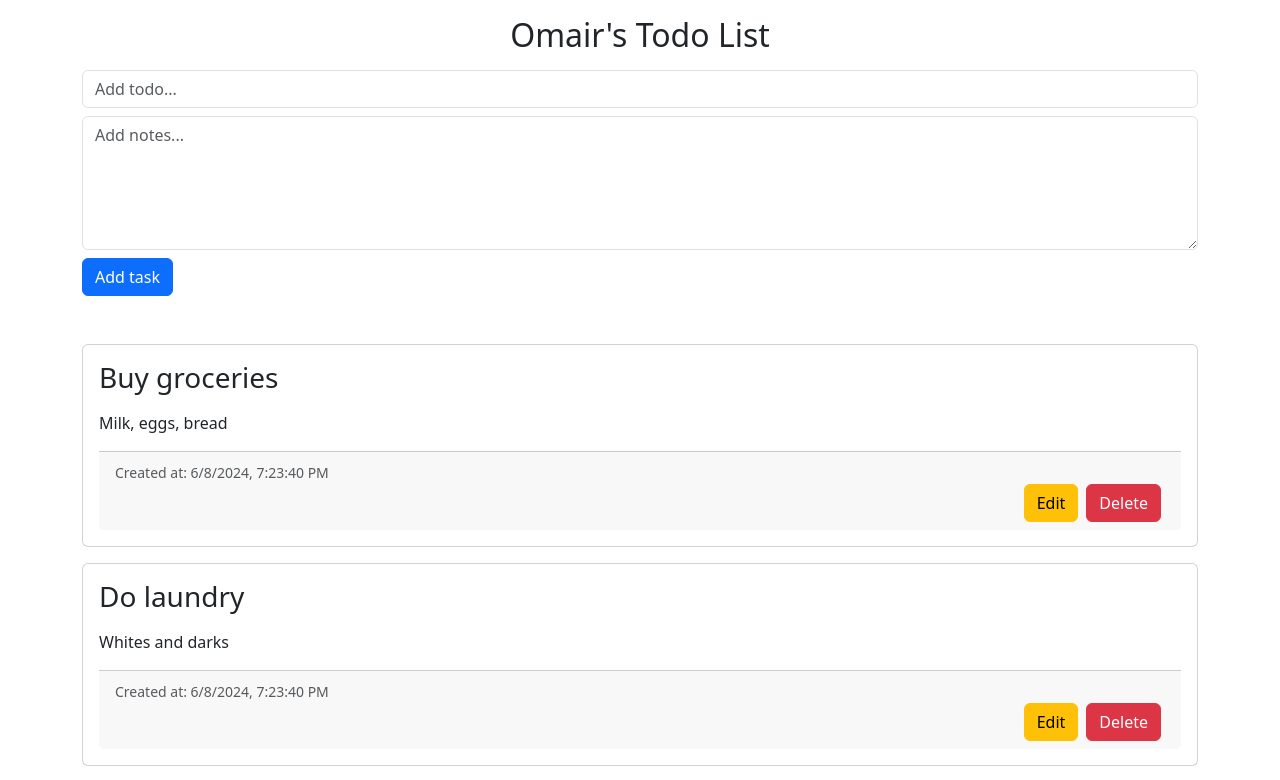
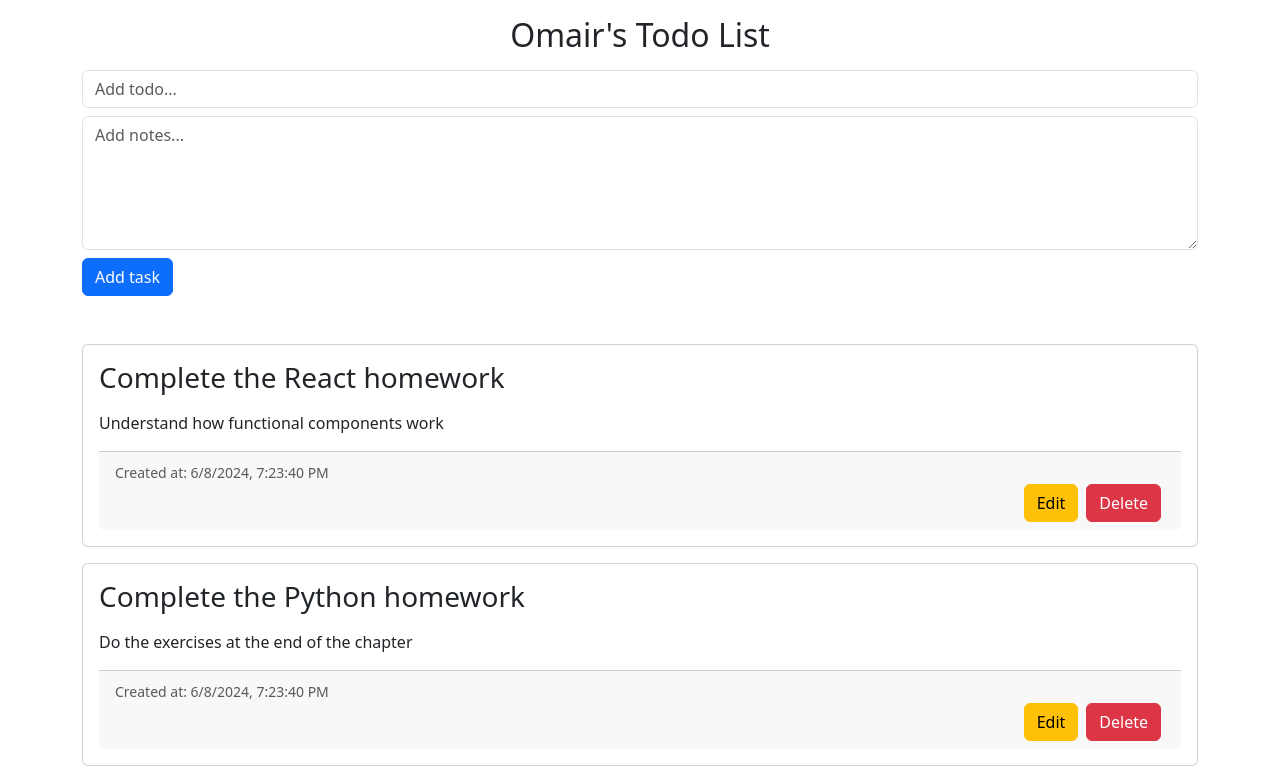
Before and after one commit to BigO-Dev/todo-list-app, a React (Vite) app: page / in a window 1280 px wide. Shown: the top 780 px of the page. Built offline with nearby package versions, Linux system fonts and the light colour scheme.

Commit message:
refactor: Update App component to use HomeworkForm and HomeworkList components

```diff
--- a/src/App.jsx
+++ b/src/App.jsx
@@ -1,32 +1,46 @@
 import { useState } from 'react'
 import { Container } from 'react-bootstrap'
-import TodoForm from './components/TodoForm'
-import TodoList from './components/TodoList'
+import HomeworkForm from './components/HomeworkForm'
+import HomeworkList from './components/HomeworkList'
 
 const App = () => {
-  const [todos, setTodos] = useState([
-    { task: 'Buy groceries', notes: 'Milk, eggs, bread' },
-    { task: 'Do laundry', notes: 'Whites and darks' },
-    { task: 'Mow the lawn', notes: 'Backyard only' },
+  const [assignments, setAssignments] = useState([
+    {
+      task: 'Complete the React homework',
+      notes: 'Understand how functional components work',
+    },
+    {
+      task: 'Complete the Python homework',
+      notes: 'Do the exercises at the end of the chapter',
+    },
+    {
+      task: 'Complete the JavaScript homework',
+      notes: 'Understand how to use the fetch API',
+    },
   ])
-  const [todoIndex, setTodoIndex] = useState(0)
+
+  const [taskIndex, setTaskIndex] = useState(0)
   const [inputValue, setInputValue] = useState({ task: '', notes: '' })
 
   const handleEdit = (task, notes, index) => {
     setInputValue({ task, notes })
-    setTodoIndex(index)
+    setTaskIndex(index)
   }
 
   return (
     <Container>
       <h2 className='text-center my-3'>Omair's Todo List</h2>
-      <TodoForm
-        setTodos={setTodos}
-        todoIndex={todoIndex}
+      <HomeworkForm
+        setAssignments={setAssignments}
+        taskIndex={taskIndex}
         inputValue={inputValue}
         setInputValue={setInputValue}
       />
-      <TodoList todos={todos} setTodos={setTodos} handleEdit={handleEdit} />
+      <HomeworkList
+        assignments={assignments}
+        setTodos={assignments}
+        handleEdit={handleEdit}
+      />
     </Container>
   )
 }
--- a/src/components/TodoForm.jsx
+++ b/src/components/HomeworkForm.jsx
@@ -1,16 +1,16 @@
 import PropTypes from 'prop-types'
 import { Button, Form } from 'react-bootstrap'
 
-const TodoForm = ({ setTodos, inputValue, setInputValue, todoIndex }) => {
+const TodoForm = ({ setAssignments, inputValue, setInputValue, taskIndex }) => {
   const handleSubmit = (e) => {
     e.preventDefault()
 
-    setTodos((prevTodos) => {
-      return prevTodos.map((todo, index) => {
-        if (index === todoIndex) {
+    setAssignments((prevTasks) => {
+      return prevTasks.map((task, index) => {
+        if (index === taskIndex) {
           return { ...inputValue }
         } else {
-          return todo
+          return task
         }
       })
     })
@@ -45,10 +45,10 @@ const TodoForm = ({ setTodos, inputValue, setInputValue, todoIndex }) => {
 }
 
 TodoForm.propTypes = {
-  setTodos: PropTypes.func.isRequired,
+  setAssignments: PropTypes.func.isRequired,
   inputValue: PropTypes.object.isRequired,
   setInputValue: PropTypes.func.isRequired,
-  todoIndex: PropTypes.number.isRequired,
+  taskIndex: PropTypes.number.isRequired,
 }
 
 export default TodoForm
--- a/src/components/TodoList.jsx
+++ b/src/components/HomeworkList.jsx
@@ -1,21 +1,21 @@
 import PropTypes from 'prop-types'
 import { Stack, Card, Button } from 'react-bootstrap'
 
-const TodoList = ({ todos, setTodos, handleEdit }) => {
+const TodoList = ({ assignments, setAssignments, handleEdit }) => {
   const handleDelete = (index) => {
-    setTodos((prevTodos) => {
-      return prevTodos.filter((todo, i) => i !== index)
+    setAssignments((prevTask) => {
+      return prevTask.filter((task, i) => i !== index)
     })
   }
 
   return (
     <Stack className='my-5' gap={3}>
-      {todos.map((todo, index) => (
+      {assignments.map((assignment, index) => (
         <Card key={index} className='p-3'>
           <Card.Title>
-            <h3>{todo.task}</h3>
+            <h3>{assignment.task}</h3>
           </Card.Title>
-          <Card.Text>{todo.notes}</Card.Text>
+          <Card.Text>{assignment.notes}</Card.Text>
           <Card.Footer>
             <small className='text-muted'>
               Created at: {new Date().toLocaleString()}
@@ -24,7 +24,9 @@ const TodoList = ({ todos, setTodos, handleEdit }) => {
               <Button
                 variant='warning'
                 className='mx-1'
-                onClick={() => handleEdit(todo.task, todo.notes, index)}
+                onClick={() =>
+                  handleEdit(assignment.task, assignment.notes, index)
+                }
               >
                 Edit
               </Button>
@@ -44,8 +46,8 @@ const TodoList = ({ todos, setTodos, handleEdit }) => {
 }
 
 TodoList.propTypes = {
-  todos: PropTypes.array.isRequired,
-  setTodos: PropTypes.func.isRequired,
+  assignments: PropTypes.array.isRequired,
+  setAssignments: PropTypes.func.isRequired,
   handleEdit: PropTypes.func.isRequired,
 }
 
```
